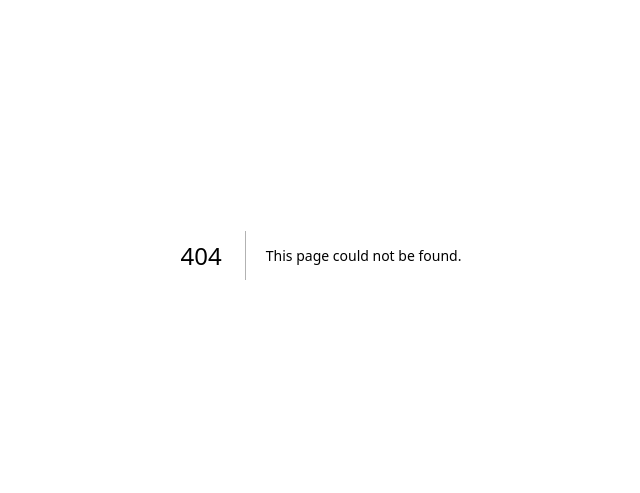
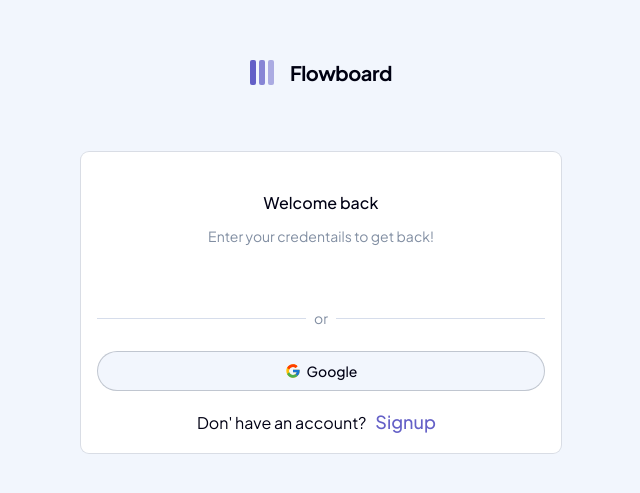
Before and after one commit to dev-anurag-singh/Flowboard, a Next.js app: page /login in a window 1280 px wide. Before the commit this address had no page. Shown: the part 145-638 px from the top of the page, without its empty margins (319-959 px from the left). Built offline with nearby package versions, Linux system fonts and the light colour scheme.

Commit message:
feat: add auth feature, sonner, react-icons and migration rules

```diff
--- /dev/null
+++ b/app/(auth)/layout.tsx
@@ -0,0 +1,16 @@
+import { LogoFull } from "@/components/Logo";
+
+async function AuthLayout({ children }: { children: React.ReactNode }) {
+  return (
+    <div className="flex h-full flex-col justify-center p-6 sm:items-center md:p-8 ">
+      <div className="flex flex-col gap-10 sm:w-120 md:gap-16">
+        <div className="flex justify-center">
+          <LogoFull />
+        </div>
+        {children}
+      </div>
+    </div>
+  );
+}
+
+export default AuthLayout;
--- /dev/null
+++ b/app/(auth)/login/page.tsx
@@ -0,0 +1,49 @@
+import { Button } from "@/components/ui/button";
+import {
+  Card,
+  CardContent,
+  CardDescription,
+  CardFooter,
+  CardHeader,
+  CardTitle,
+} from "@/components/ui/card";
+import Link from "next/link";
+import { GoogleLoginButton } from "@/features/auth";
+import { Separator } from "@/components/ui/separator";
+// import { LoginForm } from "@/components/auth/login/LoginForm";
+
+function LoginPage() {
+  return (
+    <>
+      <Card className="border-0 py-4">
+        <CardHeader className="space-y-2 text-center">
+          <CardTitle>Welcome back</CardTitle>
+          <CardDescription>Enter your credentails to get back!</CardDescription>
+        </CardHeader>
+        <CardContent>{/* <LoginForm /> */}</CardContent>
+        <CardFooter className="flex-col">
+          <div className="relative mb-8 w-full">
+            <Separator />
+            <span className="absolute left-1/2 top-1/2 -translate-x-1/2 -translate-y-1/2 bg-card px-2 text-muted-foreground">
+              or
+            </span>
+          </div>
+          <GoogleLoginButton />
+          <div className="mt-4 text-center text-base">
+            <span>Don&apos; have an account?</span>
+            <Button
+              asChild
+              variant="link"
+              size="sm"
+              className="h-auto px-2 text-lg"
+            >
+              <Link href="/signup">Signup</Link>
+            </Button>
+          </div>
+        </CardFooter>
+      </Card>
+    </>
+  );
+}
+
+export default LoginPage;
--- a/app/layout.tsx
+++ b/app/layout.tsx
@@ -2,6 +2,8 @@
 import { Plus_Jakarta_Sans } from "next/font/google";
 import { Providers } from "./providers";
 import "./globals.css";
+import { cn } from "@/lib/utils";
+import { Toaster } from "@/components/ui/sonner";
 
 const font = Plus_Jakarta_Sans({
   subsets: ["latin"],
@@ -20,9 +22,14 @@
   children: React.ReactNode;
 }>) {
   return (
-    <html lang="en" className={font.variable} suppressHydrationWarning>
-      <body className="min-h-screen antialiased">
+    <html
+      lang="en"
+      className={cn(font.variable, "h-full")}
+      suppressHydrationWarning
+    >
+      <body className="min-h-screen antialiased h-full">
         <Providers>{children}</Providers>
+        <Toaster />
       </body>
     </html>
   );
--- a/components/ui/button.tsx
+++ b/components/ui/button.tsx
@@ -5,13 +5,13 @@
 import { cn } from "@/lib/utils";
 
 const buttonVariants = cva(
-  "group/button inline-flex shrink-0 items-center justify-center rounded-lg border border-transparent bg-clip-padding text-sm font-medium whitespace-nowrap transition-all outline-none select-none focus-visible:border-ring focus-visible:ring-3 focus-visible:ring-ring/50 active:not-aria-[haspopup]:translate-y-px disabled:pointer-events-none disabled:opacity-50 aria-invalid:border-destructive aria-invalid:ring-3 aria-invalid:ring-destructive/20 dark:aria-invalid:border-destructive/50 dark:aria-invalid:ring-destructive/40 [&_svg]:pointer-events-none [&_svg]:shrink-0 [&_svg:not([class*='size-'])]:size-4",
+  "group/button inline-flex shrink-0 items-center justify-center rounded-full border border-transparent bg-clip-padding text-sm font-medium whitespace-nowrap transition-all outline-none select-none focus-visible:border-ring focus-visible:ring-3 focus-visible:ring-ring/50 active:not-aria-[haspopup]:translate-y-px disabled:pointer-events-none disabled:opacity-50 aria-invalid:border-destructive aria-invalid:ring-3 aria-invalid:ring-destructive/20 dark:aria-invalid:border-destructive/50 dark:aria-invalid:ring-destructive/40 [&_svg]:pointer-events-none [&_svg]:shrink-0 [&_svg:not([class*='size-'])]:size-4",
   {
     variants: {
       variant: {
         default: "bg-primary text-primary-foreground [a]:hover:bg-primary/80",
         outline:
-          "border-black/20 dark:border-white/15 bg-transparent text-foreground hover:bg-muted aria-expanded:bg-muted",
+          "border border-input/50 bg-background hover:bg-accent hover:text-accent-foreground",
         secondary:
           "bg-secondary text-secondary-foreground hover:bg-secondary/80 aria-expanded:bg-secondary aria-expanded:text-secondary-foreground",
         ghost:
--- /dev/null
+++ b/components/ui/card.tsx
@@ -0,0 +1,103 @@
+import * as React from "react";
+
+import { cn } from "@/lib/utils";
+
+function Card({
+  className,
+  size = "default",
+  ...props
+}: React.ComponentProps<"div"> & { size?: "default" | "sm" }) {
+  return (
+    <div
+      data-slot="card"
+      data-size={size}
+      className={cn(
+        "group/card flex flex-col gap-4 overflow-hidden rounded-lg bg-card py-4 text-sm text-card-foreground ring-1 ring-foreground/10 has-data-[slot=card-footer]:pb-0 has-[>img:first-child]:pt-0 data-[size=sm]:gap-3 data-[size=sm]:py-3 data-[size=sm]:has-data-[slot=card-footer]:pb-0 *:[img:first-child]:rounded-t-xl *:[img:last-child]:rounded-b-xl",
+        className
+      )}
+      {...props}
+    />
+  );
+}
+
+function CardHeader({ className, ...props }: React.ComponentProps<"div">) {
+  return (
+    <div
+      data-slot="card-header"
+      className={cn(
+        "group/card-header @container/card-header grid auto-rows-min items-start gap-1 rounded-t-xl px-6 py-6 group-data-[size=sm]/card:px-3 has-data-[slot=card-action]:grid-cols-[1fr_auto] has-data-[slot=card-description]:grid-rows-[auto_auto] [.border-b]:pb-4 group-data-[size=sm]/card:[.border-b]:pb-3",
+        className
+      )}
+      {...props}
+    />
+  );
+}
+
+function CardTitle({ className, ...props }: React.ComponentProps<"div">) {
+  return (
+    <div
+      data-slot="card-title"
+      className={cn(
+        "font-heading text-base leading-snug font-medium group-data-[size=sm]/card:text-sm",
+        className
+      )}
+      {...props}
+    />
+  );
+}
+
+function CardDescription({ className, ...props }: React.ComponentProps<"div">) {
+  return (
+    <div
+      data-slot="card-description"
+      className={cn("text-sm text-muted-foreground", className)}
+      {...props}
+    />
+  );
+}
+
+function CardAction({ className, ...props }: React.ComponentProps<"div">) {
+  return (
+    <div
+      data-slot="card-action"
+      className={cn(
+        "col-start-2 row-span-2 row-start-1 self-start justify-self-end",
+        className
+      )}
+      {...props}
+    />
+  );
+}
+
+function CardContent({ className, ...props }: React.ComponentProps<"div">) {
+  return (
+    <div
+      data-slot="card-content"
+      className={cn("px-4 group-data-[size=sm]/card:px-3", className)}
+      {...props}
+    />
+  );
+}
+
+function CardFooter({ className, ...props }: React.ComponentProps<"div">) {
+  return (
+    <div
+      data-slot="card-footer"
+      className={cn(
+        "flex items-center rounded-b-xl bg-muted/50 p-4 group-data-[size=sm]/card:p-3",
+        className
+      )}
+      {...props}
+    />
+  );
+}
+
+export {
+  Card,
+  CardHeader,
+  CardFooter,
+  CardTitle,
+  CardAction,
+  CardDescription,
+  CardContent,
+};
--- /dev/null
+++ b/components/ui/separator.tsx
@@ -0,0 +1,28 @@
+"use client"
+
+import * as React from "react"
+import { Separator as SeparatorPrimitive } from "radix-ui"
+
+import { cn } from "@/lib/utils"
+
+function Separator({
+  className,
+  orientation = "horizontal",
+  decorative = true,
+  ...props
+}: React.ComponentProps<typeof SeparatorPrimitive.Root>) {
+  return (
+    <SeparatorPrimitive.Root
+      data-slot="separator"
+      decorative={decorative}
+      orientation={orientation}
+      className={cn(
+        "shrink-0 bg-border data-horizontal:h-px data-horizontal:w-full data-vertical:w-px data-vertical:self-stretch",
+        className
+      )}
+      {...props}
+    />
+  )
+}
+
+export { Separator }
--- /dev/null
+++ b/components/ui/sonner.tsx
@@ -0,0 +1,49 @@
+"use client"
+
+import { useTheme } from "next-themes"
+import { Toaster as Sonner, type ToasterProps } from "sonner"
+import { CircleCheckIcon, InfoIcon, TriangleAlertIcon, OctagonXIcon, Loader2Icon } from "lucide-react"
+
+const Toaster = ({ ...props }: ToasterProps) => {
+  const { theme = "system" } = useTheme()
+
+  return (
+    <Sonner
+      theme={theme as ToasterProps["theme"]}
+      className="toaster group"
+      icons={{
+        success: (
+          <CircleCheckIcon className="size-4" />
+        ),
+        info: (
+          <InfoIcon className="size-4" />
+        ),
+        warning: (
+          <TriangleAlertIcon className="size-4" />
+        ),
+        error: (
+          <OctagonXIcon className="size-4" />
+        ),
+        loading: (
+          <Loader2Icon className="size-4 animate-spin" />
+        ),
+      }}
+      style={
+        {
+          "--normal-bg": "var(--popover)",
+          "--normal-text": "var(--popover-foreground)",
+          "--normal-border": "var(--border)",
+          "--border-radius": "var(--radius)",
+        } as React.CSSProperties
+      }
+      toastOptions={{
+        classNames: {
+          toast: "cn-toast",
+        },
+      }}
+      {...props}
+    />
+  )
+}
+
+export { Toaster }
--- /dev/null
+++ b/features/auth/components/google-login-button.tsx
@@ -0,0 +1,22 @@
+"use client";
+// import { signIn } from "next-auth/react";
+import { FcGoogle } from "react-icons/fc";
+import { Button } from "@/components/ui/button";
+import { useSearchParams } from "next/navigation";
+// import { DEFAULT_LOGIN_REDIRECT } from "@/lib/accessControl";
+
+export const GoogleLoginButton = () => {
+  const callbackUrl = useSearchParams().get("callbackUrl");
+  const onClick = () => {
+    console.log("Google login button clicked");
+    // signIn("google", {
+    //   redirectTo: callbackUrl || DEFAULT_LOGIN_REDIRECT,
+    // });
+  };
+  return (
+    <Button onClick={onClick} variant="outline" className="w-full">
+      <FcGoogle size={20} />
+      Google
+    </Button>
+  );
+};
--- /dev/null
+++ b/features/auth/index.tsx
@@ -0,0 +1 @@
+export { GoogleLoginButton } from "./components/google-login-button";
--- a/package.json
+++ b/package.json
@@ -18,7 +18,9 @@
     "radix-ui": "^1.4.3",
     "react": "19.2.4",
     "react-dom": "19.2.4",
+    "react-icons": "^5.6.0",
     "shadcn": "^4.1.1",
+    "sonner": "^2.0.7",
     "tailwind-merge": "^3.5.0",
     "tw-animate-css": "^1.4.0",
     "vaul": "^1.1.2"
```
Also changed, not shown: 2 other files (tests, documents, lock files or other folders).
